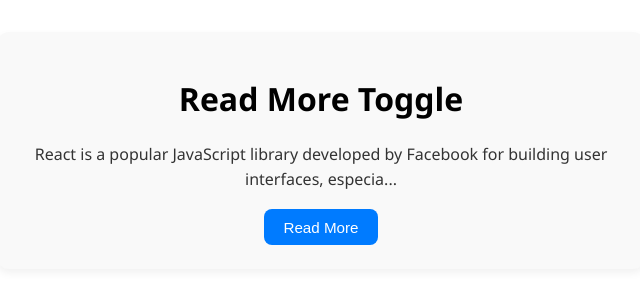
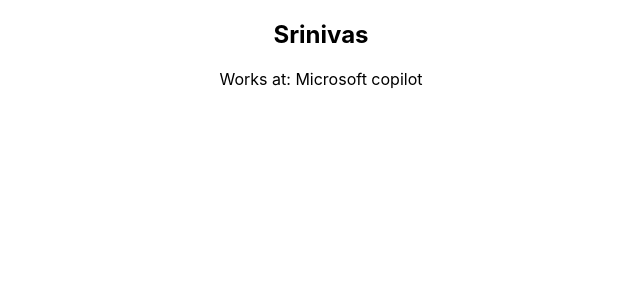
Before and after one commit to Srinivas002Guddati/react-interview-prep, a React (Create React App) app: page / in a window 1280 px wide. Shown: the top 300 px of the page, without its empty margins (319-959 px from the left). Built offline with nearby package versions, Linux system fonts and the light colour scheme.

Commit message:
higher order component example added

```diff
--- a/src/App.js
+++ b/src/App.js
@@ -3,15 +3,26 @@
 //import ChipsInput from './components/coding-challenges/ChipsInput/ChipInput';
 //import { ConfirmationModal } from './components/coding-challenges/confirmation-modal/ConfirmationModal';
 import ReadMoreToggle from './components/coding-challenges/ReadMoreToggle.js/ReadMoreToggle';
+import {Profile} from './components/core-concepts/higher-order-components';
+import withCompanyName from'./components/core-concepts/higher-order-components';
 
 function App() {
+  // const fruits = ['apple', 'banana', 'orange', 'guava'];
+  const EnhancedProfile = withCompanyName(Profile);
   return (
     <div className="App">
       {/* <ChipsInput /> */}
       {/* <ConfirmationModal /> */}
-      <ReadMoreToggle />
+      {/* <ReadMoreToggle /> */}
+      {/* <ul>
+        {fruits.map((fruit)=>(
+          <li key={fruit}>{fruit}</li>
+        ))}
+      </ul> */}
+      <EnhancedProfile name="Srinivas" company="Meta" />
     </div>
   );
 }
 
+
 export default App;
--- /dev/null
+++ b/src/components/core-concepts/higher-order-components.js
@@ -0,0 +1,30 @@
+/*
+What is a HOC?
+A Higher-Order Component is a function that:
+- Takes a component as input
+- Returns a new component with enhanced behavior or props
+
+*/
+
+//Example: Add a static prop using HOC
+
+//Define the HOC
+const withCompanyName = (WrappedComponent) => {
+    return function EnhancedComponent(props){
+        return <WrappedComponent { ...props } company="Microsoft copilot" />
+    };
+}
+
+export default withCompanyName;
+
+//Create a simple component
+
+
+export function Profile({name, company}){
+    return (
+        <div>
+            <h2>{name}</h2>
+            <p>Works at: {company}</p>
+        </div>
+    );
+}
```
